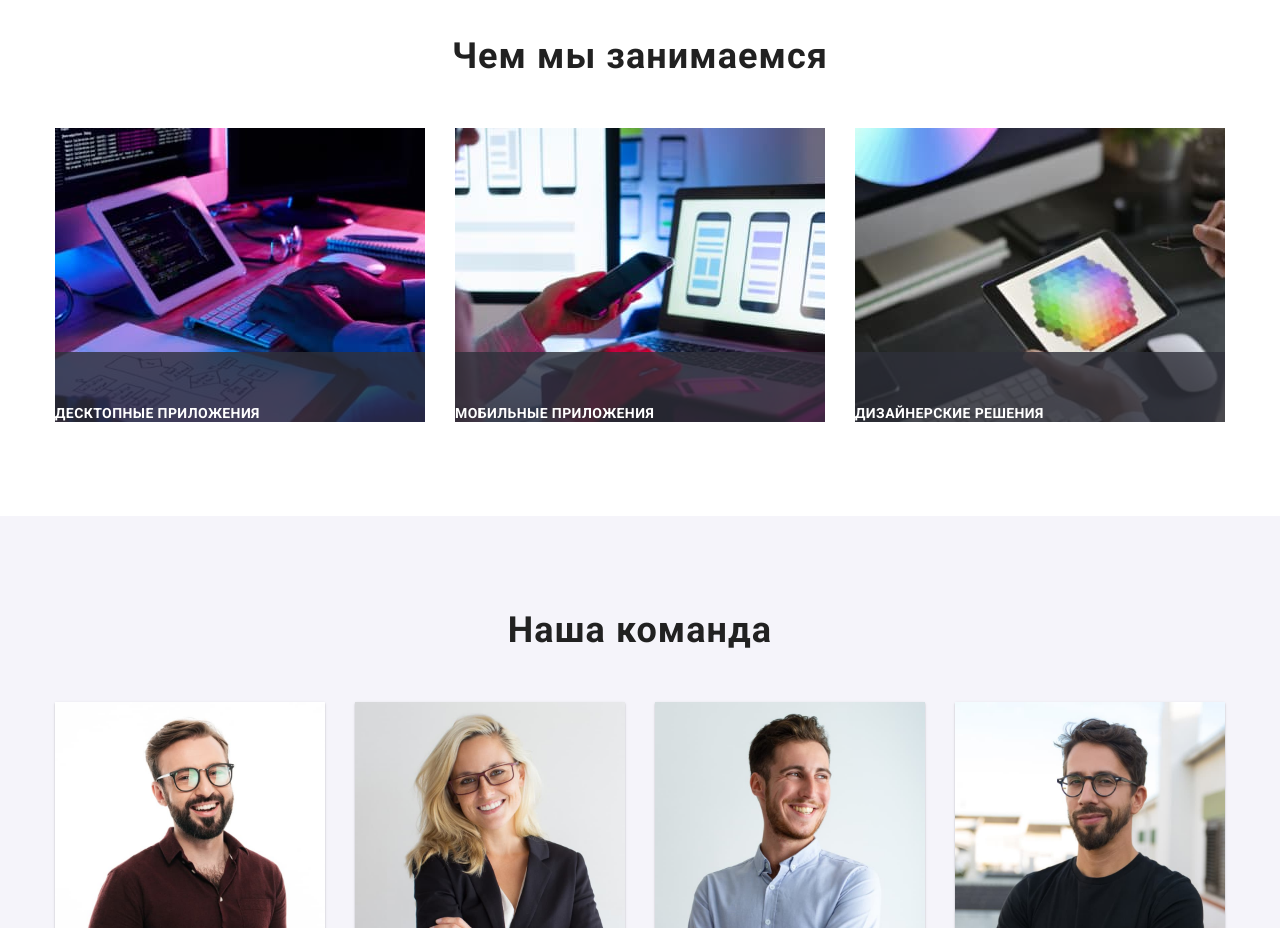
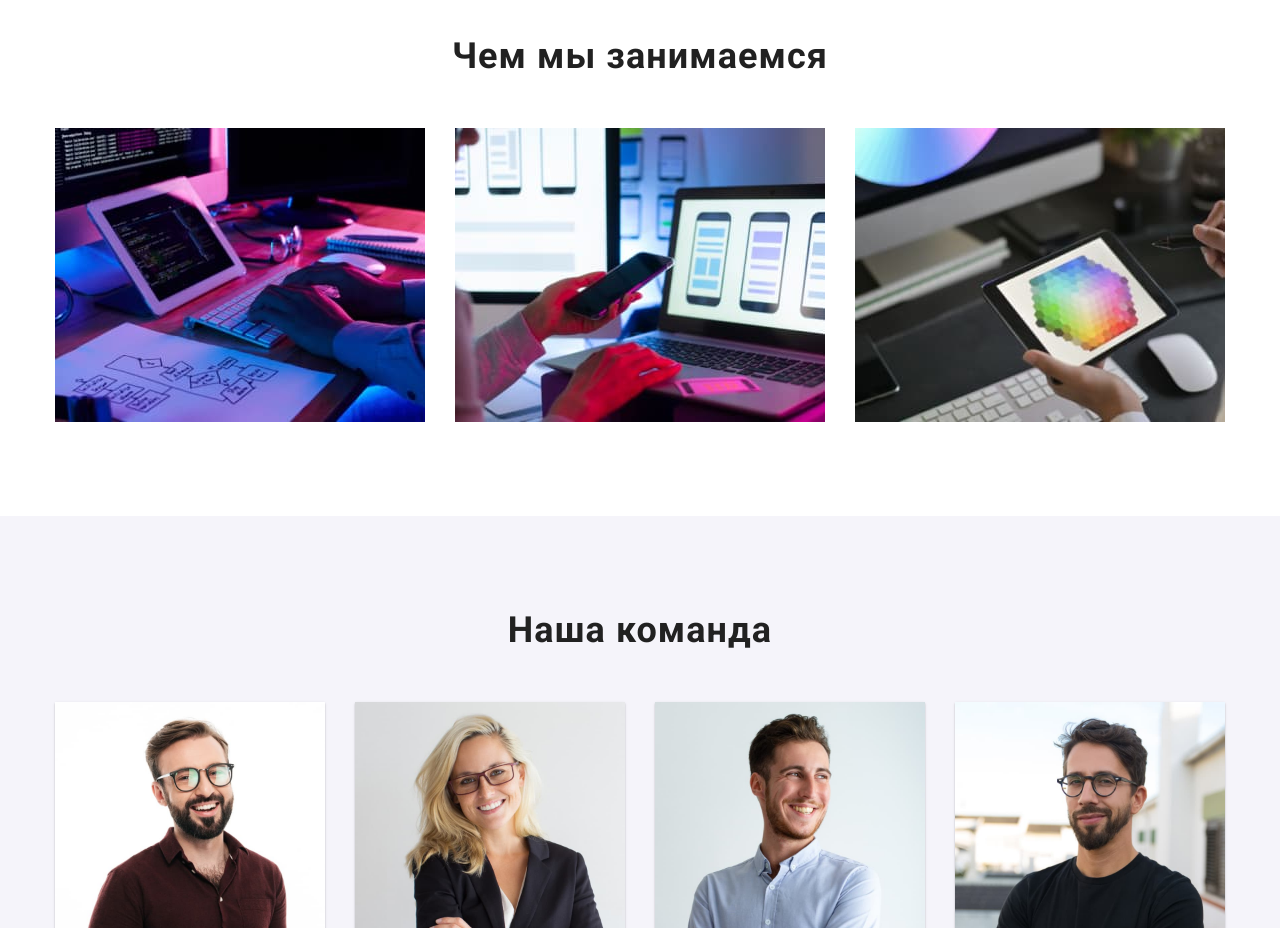
Before and after one commit to AllaMazur/goit-markup-hw-04, a plain HTML site: page index.html in a window 1280 px wide. Shown: the part 1080-2008 px from the top of the page. Drawn offline with nearby package versions, Linux system fonts and the light colour scheme.

Commit message:
Deleted trash

```diff
--- a/css/styles.css
+++ b/css/styles.css
@@ -267,28 +267,6 @@ img {
 .section-item {
   color: var(--primary-text-color);
 }
-.offer-thumb {
-  position: relative;
-}
-.offer-thumb::before {
-  position: absolute;
-  bottom: 0px;
-  content: "";
-  width: 100%;
-  height: 70px;
-  background-color: rgba(47, 48, 58, 0.8);
-}
-.offer {
-  position: absolute;
-  bottom: 0px;
-  font-weight: bold;
-  font-size: 14px;
-  line-height: 1.14;
-  text-align: center;
-  letter-spacing: 0.03em;
-  text-transform: uppercase;
-  color: var(--hero-color);
-}
 /* Team section */
 .flex-member {
   width: 270px;
--- a/index.html
+++ b/index.html
@@ -134,19 +134,14 @@
                 width="370"
                 height="294"
               />
-              <p class="offer">Десктопные приложения</p>
-              </div>
             </li>
             <li class="offer-img">
-              <div class="offer-thumb">
               <img
                 src="./images/adapting.jpg"
                 alt="Адаптация под мобильные устройства"
                 width="370"
                 height="294"
               />
-              <p class="offer">Мобильные приложения</p>
-              </div>
             </li>
             <li class="offer-img">
               <div class="offer-thumb">
@@ -156,8 +151,6 @@
                 width="370"
                 height="294"
               />
-              <p class="offer">Дизайнерские решения</p>
-              </div>
             </li>
           </ul>
         </div>
```
